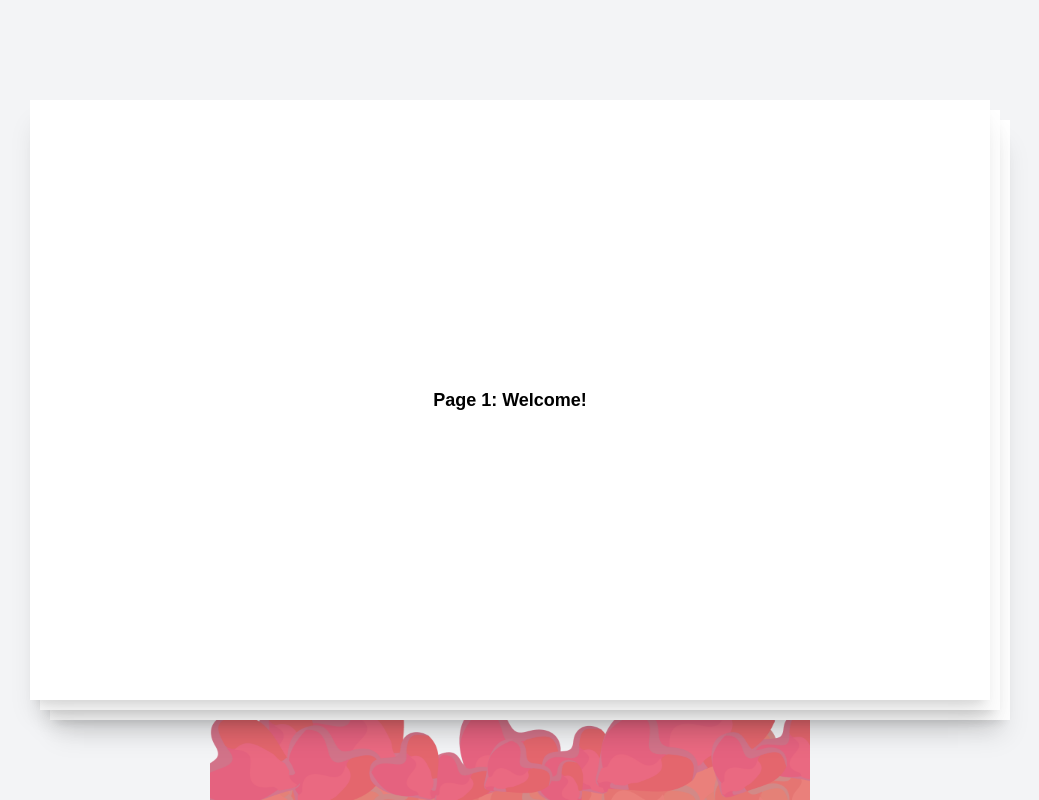
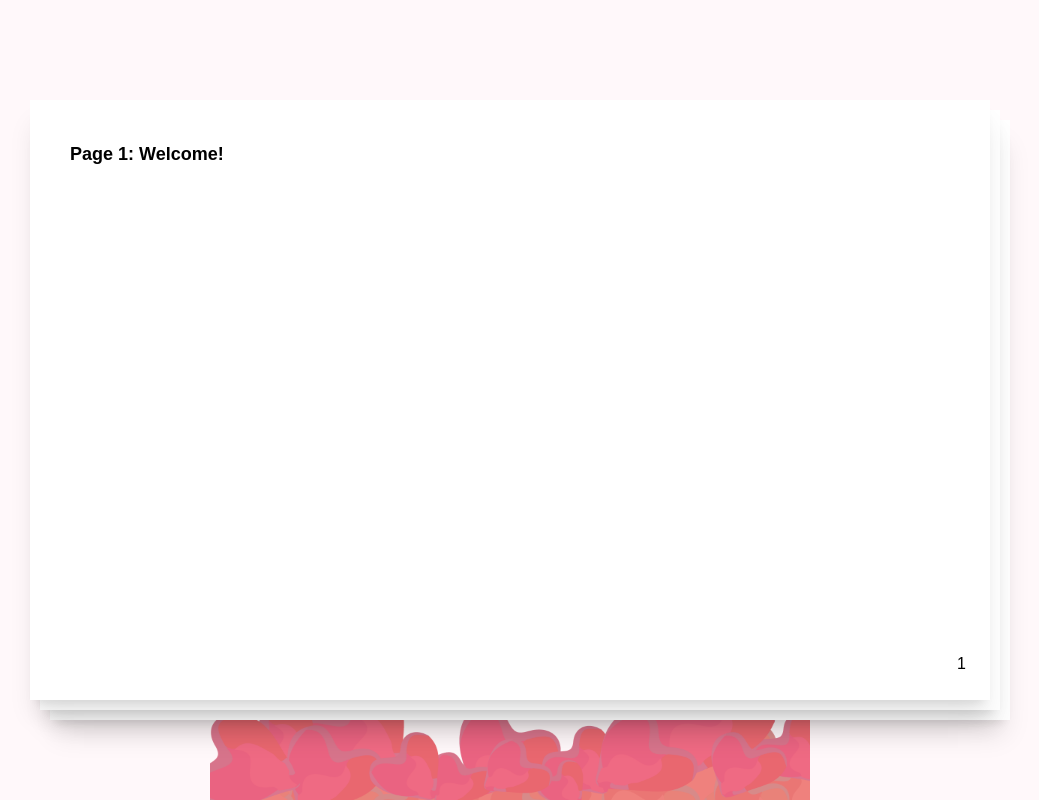
Before and after one commit to tomandmany/present-for-140th-web, a Next.js app: page /test in a window 1280 px wide. Shown: the whole page, without its empty margins (130-1169 px from the left). Built offline with nearby package versions, Linux system fonts and the light colour scheme.

Commit message:
ポストとか封筒の色直したよ

```diff
--- a/src/components/envelope/envelope-base.tsx
+++ b/src/components/envelope/envelope-base.tsx
@@ -3,8 +3,10 @@ interface EnvelopeBaseProps {
 }
 
 const colorMap: Record<string, string> = {
-  pink: 'bg-[#FCC3C2]',
-  blue: 'bg-[#C2DDFC]',
+  blue: 'bg-[#CBF1FF]',
+  pink: 'bg-[#FFCCEE]',
+  green: 'bg-[#D6F8CA]',
+  yellow: 'bg-[#FFF1B7]',
 }
 
 export default function EnvelopeBase({ color }: EnvelopeBaseProps) {
--- a/src/components/envelope/envelope-context.tsx
+++ b/src/components/envelope/envelope-context.tsx
@@ -19,6 +19,7 @@ const targetMap: Record<string, string> = {
 }
 
 const writers = ['maho', 'rin', 'oni', 'shoya'];
+const colors = ['blue', 'pink', 'green', 'yellow'];
 
 export default function EnvelopeContext({ messages }: EnvelopeContextProps) {
     const [openWriter, setOpenWriter] = useState<string | null>(null);
@@ -38,7 +39,7 @@ export default function EnvelopeContext({ messages }: EnvelopeContextProps) {
                     messages={messages}
                     isOpenEnvelope={openWriter === writer}
                     setOpenWriter={setOpenWriter}
-                    color={index % 2 === 0 ? 'pink' : 'blue'}
+                    color={colors[index]}
                 />
             ))}
         </div>
--- a/src/components/envelope/envelope-letter.tsx
+++ b/src/components/envelope/envelope-letter.tsx
@@ -1,7 +1,8 @@
 'use client'
 
-import { Dispatch, SetStateAction, useEffect } from "react";
+import { Dispatch, SetStateAction, useEffect, useState } from "react";
 import { createPortal } from "react-dom";
+import { useSwipeable } from "react-swipeable";
 
 interface EnvelopeLetterProps {
     isOpenEnvelope: boolean;
@@ -20,6 +21,11 @@ interface EnvelopeLetterProps {
     handleToggleEnvelope: (writer: string) => void;
 }
 
+type Page = {
+    id: number;
+    content: string;
+};
+
 export default function EnvelopeLetter({
     isOpenEnvelope,
     lidStatus,
@@ -29,6 +35,32 @@ export default function EnvelopeLetter({
     letterStatus,
     setLetterStatus,
 }: EnvelopeLetterProps) {
+    const [currentIndex, setCurrentIndex] = useState<number>(0);
+    const pages: Page[] = [
+        { id: 1, content: 'Page 1: Welcome!' },
+        { id: 2, content: 'Page 2: Swipe left or right' },
+        { id: 3, content: 'Page 3: Another Page!' },
+        { id: 4, content: 'Page 4: More Pages!' },
+        { id: 5, content: 'Page 5: Even More!' },
+    ];
+    const len = pages.length;
+
+    const handleSwipe = (direction: 'left' | 'right') => {
+        if (direction === 'left') {
+            setCurrentIndex((prev) => (prev + 1) % len);
+        } else if (direction === 'right') {
+            setCurrentIndex((prev) => (prev - 1 + len) % len);
+        }
+    };
+
+    // マウスでもスワイプ扱いで検知したい場合は trackMouse: true
+    const handlers = useSwipeable({
+        onSwipedLeft: () => handleSwipe('left'),
+        onSwipedRight: () => handleSwipe('right'),
+        preventScrollOnSwipe: true,
+        trackMouse: true, // ← デスクトップ環境のドラッグ操作もスワイプ扱いで検知
+    });
+
     // 状態ごとのスタイルを定義
     const animationStyles: Record<typeof letterStatus, string> = {
         inside: 'h-0 pointer-events-none',
@@ -65,17 +97,48 @@ export default function EnvelopeLetter({
                 createPortal(
                     <>
                         <div
+                            {...handlers}
                             className="fixed inset-0 bg-zinc-900/80 z-letter-dialog-bg"
                             onClick={() => handleToggleEnvelope(writer)}
                         >
                             <span className="fixed bottom-[80px] left-1/2 -translate-x-1/2 text-white text-xl">閉じる</span>
                         </div>
-                        <div
+                        {/* <div
                             className={`fixed left-1/2 w-[300px] h-[400px] bg-gray-50 origin-bottom transition-[height,transform,box-shadow] duration-1000 -translate-x-1/2 overflow-hidden ${animationStyles[letterStatus]}`}
                             onTransitionEnd={handleAnimationEnd}
                         >
                             <p className="text-black m-4 text-sm">{currentMessage?.text}</p>
-                        </div>
+                        </div> */}
+                        {pages.map((page, i) => {
+                            const distance = (i - currentIndex + len) % len;
+                            if (distance > 2) return null;
+
+                            const transformOffset = distance * 10;
+                            const zIndex = 50 - distance;
+                            const contentVisible = distance === 0;
+
+                            return (
+                                <div
+                                    key={page.id}
+                                    className={`fixed left-1/2 w-[300px] h-[400px] bg-gray-50 origin-bottom transition-[height,transform,box-shadow] duration-1000 -translate-x-1/2 ${animationStyles[letterStatus]}`}
+                                    style={{
+                                        transform: `translateX(${transformOffset}px) translateY(${transformOffset}px)`,
+                                        zIndex,
+                                    }}
+                                    onTransitionEnd={handleAnimationEnd}
+                                >
+                                    {contentVisible && (
+                                        <>
+                                            <p className="flex h-full text-lg font-bold">
+                                                {page.content}
+                                            </p>
+                                            <span className='fixed right-6 bottom-6'>{i + 1}</span>
+                                        </>
+                                    )}
+                                    {/* <p className="text-black m-4 text-sm">{currentMessage?.text}</p> */}
+                                </div>
+                            );
+                        })}
                     </>,
                     document.body
                 )
--- a/src/components/envelope/envelope-lid.tsx
+++ b/src/components/envelope/envelope-lid.tsx
@@ -14,8 +14,10 @@ interface EnvelopeLidProps {
 }
 
 const colorMap: Record<string, string> = {
-    pink: 'bg-[#F59997]',
-    blue: 'bg-[#7C8EE8]',
+    blue: 'bg-[#98DCF5]',
+    pink: 'bg-[#FDA6DF]',
+    green: 'bg-[#B6E5A7]',
+    yellow: 'bg-[#FFE783]',
 };
 
 export default function EnvelopeLid({ isOpenEnvelope, lidStatus, setLidStatus, letterStatus, playSound, color, writer, handleToggleEnvelope }: EnvelopeLidProps) {
--- a/src/components/mailbox.tsx
+++ b/src/components/mailbox.tsx
@@ -11,15 +11,15 @@ type MailboxVariant = 'blue' | 'pink' | 'orange';
 
 const colorMap: Record<MailboxVariant, MailboxColors> = {
     blue: {
-        main: 'bg-[#7D8FE8]',
+        main: 'bg-[#92A4FF]',
         sub: 'bg-[#BED0FF]',
     },
     pink: {
-        main: 'bg-[#DA85EB]',
-        sub: 'bg-[#FFC9FF]',
+        main: 'bg-[#F59997]',
+        sub: 'bg-[#FCC0DC]',
     },
     orange: {
-        main: 'bg-[#F5AA73]',
+        main: 'bg-[#FFCAA4]',
         sub: 'bg-[#FFEBBF]',
     },
 };
--- a/src/components/paper-swiper.tsx
+++ b/src/components/paper-swiper.tsx
@@ -4,9 +4,14 @@
 import React, { useState } from 'react';
 import { useSwipeable } from 'react-swipeable';
 
+type Page = {
+    id: number;
+    content: string;
+};
+
 const PaperSwiper = () => {
-  const [currentIndex, setCurrentIndex] = useState(0);
-  const pages = [
+    const [currentIndex, setCurrentIndex] = useState<number>(0);
+    const pages: Page[] = [
         { id: 1, content: 'Page 1: Welcome!' },
         { id: 2, content: 'Page 2: Swipe left or right' },
         { id: 3, content: 'Page 3: Another Page!' },
@@ -17,79 +22,57 @@ const PaperSwiper = () => {
 
     const handleSwipe = (direction: 'left' | 'right') => {
         if (direction === 'left') {
-      // 次へ（ページをめくる）
             setCurrentIndex((prev) => (prev + 1) % len);
         } else if (direction === 'right') {
-      // 前へ戻る
             setCurrentIndex((prev) => (prev - 1 + len) % len);
         }
     };
 
+    // マウスでもスワイプ扱いで検知したい場合は trackMouse: true
     const handlers = useSwipeable({
         onSwipedLeft: () => handleSwipe('left'),
         onSwipedRight: () => handleSwipe('right'),
         preventScrollOnSwipe: true,
+        trackMouse: true, // ← デスクトップ環境のドラッグ操作もスワイプ扱いで検知
     });
 
     return (
+        // 全画面をスワイプ領域にする
         <div
             {...handlers}
-      className="relative w-full h-screen flex items-center justify-center overflow-hidden bg-gray-100"
+            className="fixed inset-0 overflow-hidden flex items-center justify-center z-letter-dialog"
         >
+            <div className="relative w-3/4 h-3/4">
                 {pages.map((page, i) => {
-        // currentIndexを基準とした距離を計算
                     const distance = (i - currentIndex + len) % len;
+                    if (distance > 2) return null;
 
-        // 表示ルール:
-        // distance == 0: 現在ページ（コンテンツ表示）
-        // distance == 1: 次ページ（白紙表示）
-        // distance == 2: 次々ページ（白紙表示）
-        // その他は一切レンダーしない
-        if (distance > 2) {
-          return null;
-        }
-
-        let transformX = 0;
-        let transformY = 0;
-        let zIndex = 50;
-        let contentVisible = false; // コンテンツ表示フラグ
-
-        if (distance === 0) {
-          // 現在ページ（最前面、コンテンツあり）
-          transformX = 0;
-          transformY = 0;
-          zIndex = 50;
-          contentVisible = true;
-        } else if (distance === 1) {
-          // 次ページ（白紙、少し右下へ）
-          transformX = 10;
-          transformY = 10;
-          zIndex = 49;
-        } else if (distance === 2) {
-          // 次々ページ（白紙、もう少し右下へ）
-          transformX = 20;
-          transformY = 20;
-          zIndex = 48;
-        }
+                    const transformOffset = distance * 10;
+                    const zIndex = 50 - distance;
+                    const contentVisible = distance === 0;
 
                     return (
                         <div
                             key={page.id}
-            className="fixed w-3/4 h-3/4 bg-white rounded-lg shadow-xl transition-transform duration-500"
+                            className="absolute w-full h-full bg-white rounded-lg shadow-xl transition-transform duration-500 p-10"
                             style={{
-              transform: `translateX(${transformX}px) translateY(${transformY}px)`,
+                                transform: `translateX(${transformOffset}px) translateY(${transformOffset}px)`,
                                 zIndex,
                             }}
                         >
                             {contentVisible && (
-              <div className="flex items-center justify-center h-full text-lg font-bold">
+                                <>
+                                    <p className="flex h-full text-lg font-bold">
                                         {page.content}
-              </div>
+                                    </p>
+                                    <span className='fixed right-6 bottom-6'>{i + 1}</span>
+                                </>
                             )}
                         </div>
                     );
                 })}
             </div>
+        </div>
     );
 };
 
```
Lines whose indentation alone changed are shown as unchanged.
